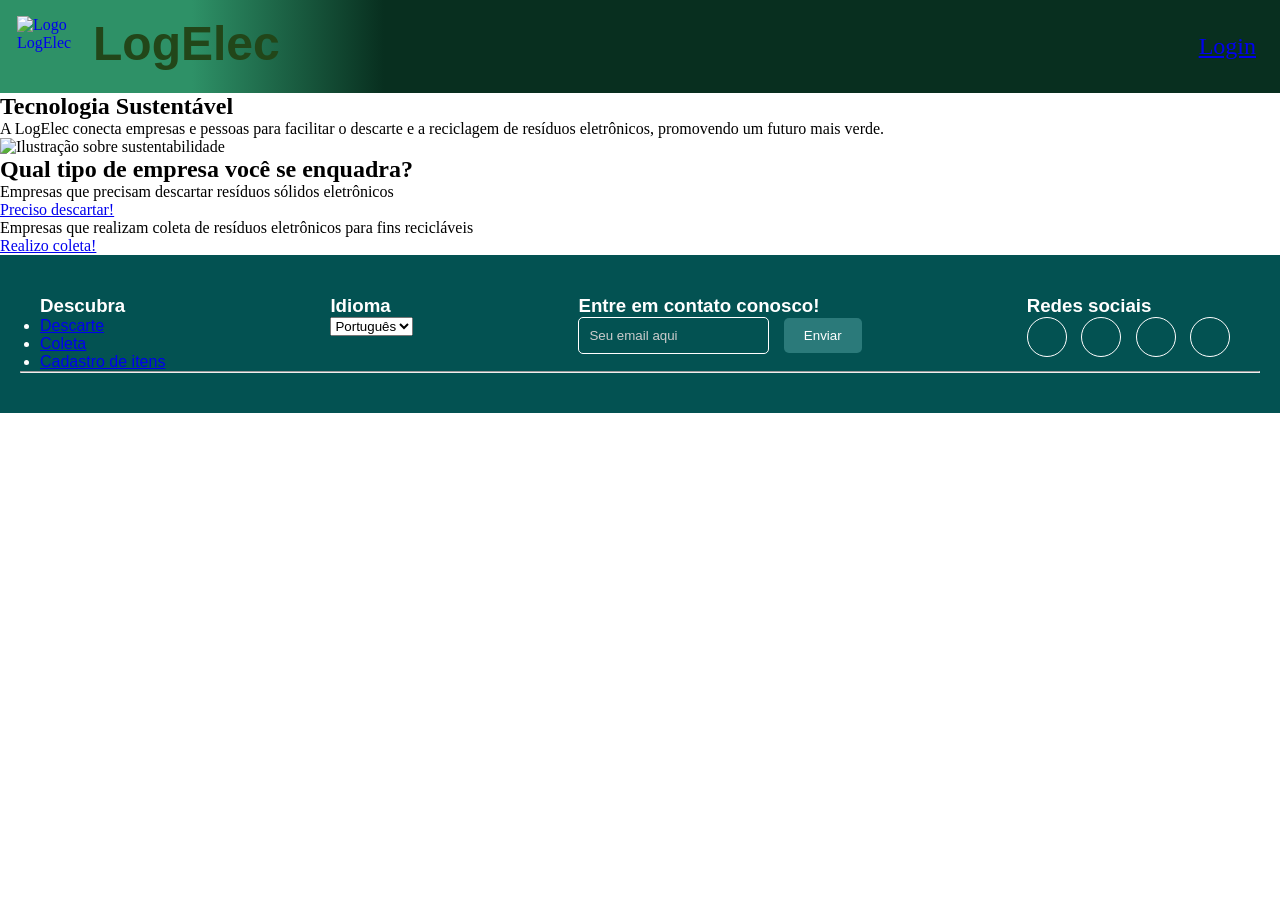
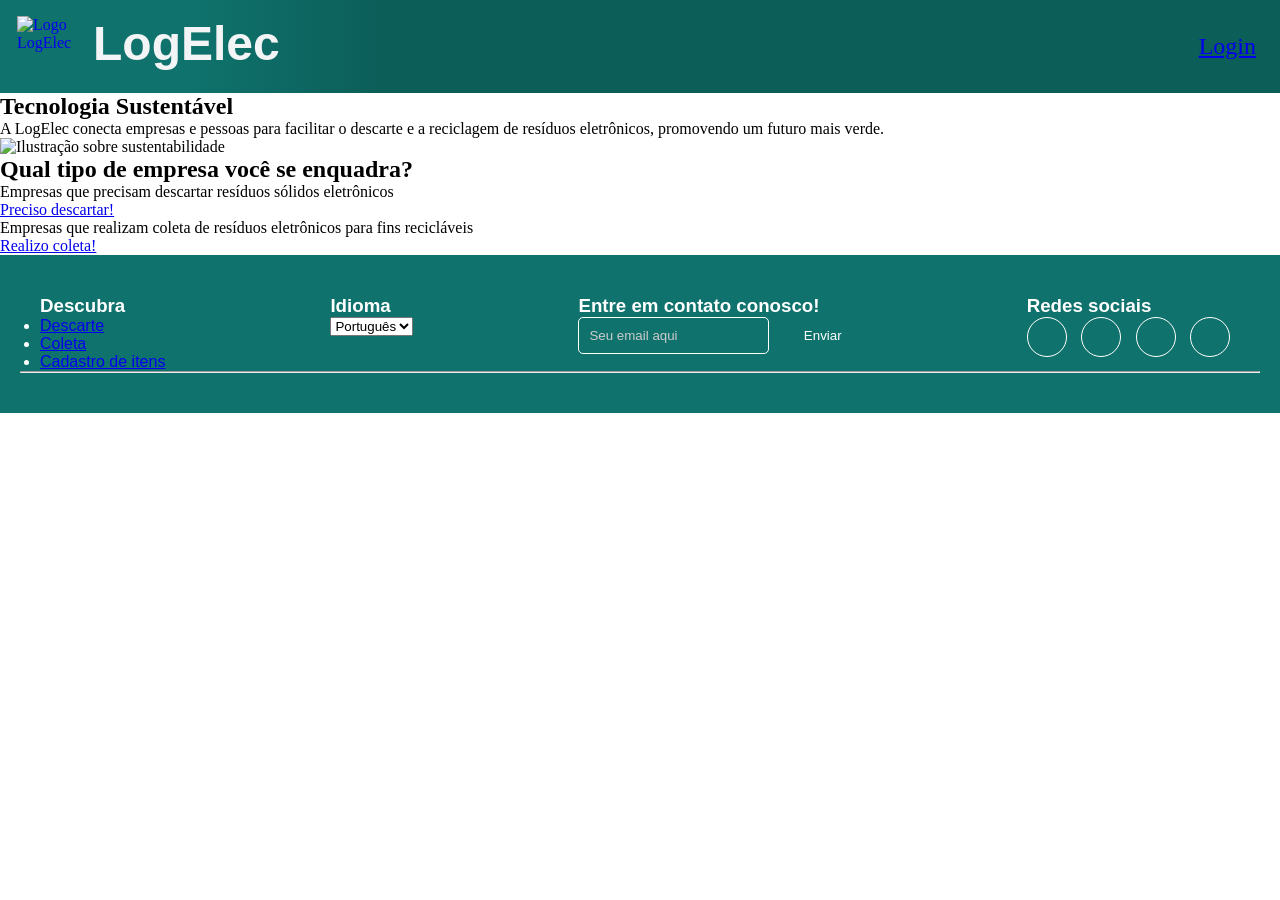

chore: alterações, exclusões e adiciões

--- a/frontend/style_css/stylescabecalho.css
+++ b/frontend/style_css/stylescabecalho.css
@@ -6,10 +6,10 @@
 .topbar {
     display: flex;
     align-items: center;
-    justify-content: space-between;
+  justify-content: space-between;
     width: 100%;    
     height: 93px;        
-    background: linear-gradient(90deg, rgb(46, 145, 103) 15%, #082F1F 30%);
+    background: linear-gradient(90deg, #0F726C 15%, #0c5e59 30%);
     position: relative;
     padding: 0 24px;
 }
@@ -47,14 +47,14 @@
   line-height: 36px;
   letter-spacing: 0;
 
-  color: #224619;
+  color: #F3F4F6;
 }
 
 /* Search bar - Busca */
 .search-bar {
 display: flex;
 align-items: center;
-background-color: rgba(255, 255, 255, 0.1);
+background-color: rgba(255, 255, 255, 0.14);
 padding: 8px 12px;
 border-radius: 8px;
 width: 432px;
@@ -89,12 +89,12 @@ margin-right: 10px; /* Mantém o espaçamento à direita */
   flex: 1; /* Permite que o campo de texto se expanda */
   border: none;
   background: transparent;
-  color: white;
+  color: #F3F4F6;
   padding-left: 10px;
 }
 
 .search-bar input::placeholder {
-  color: #e5e5e5;
+  color: #D1D5DB;
 }
 
 /* Icons */
@@ -109,7 +109,7 @@ position: relative;
 .icon {
   font-size: 1.3rem;
   cursor: pointer;
-  color: white;
+  color: #E5E7EB;
 }
 
 .header-icons img {
@@ -141,11 +141,15 @@ object-fit: contain; /* Garante que a imagem não seja cortada e mantenha suas p
 
   padding: 14px 16px;
   
-  color: white;
+  color: #E5E7EB;
   text-decoration: none;
   transition: background 0.2s ease;
   font-family: 'Roboto', sans-serif;
 
+}
+
+.dropdown a:hover {
+  background: rgba(255, 255, 255, 0.12);
 }
 
 /* Remove a borda do último item para não ter uma linha extra no final */
@@ -155,7 +159,7 @@ object-fit: contain; /* Garante que a imagem não seja cortada e mantenha suas p
 
 /* Estilos gerais do rodapé */
 footer {
-  background-color: #035252;
+  background-color: #0F726C;
   color: #fff;
   padding: 40px 20px;
   font-family: 'Roboto', sans-serif;
@@ -222,7 +226,7 @@ footer {
 }
 
 .contact-form button {
-  background-color: #2b7a7a;
+  background-color: #0F726C;
   color: #fff;
   border: none;
   padding: 10px 20px;
@@ -232,7 +236,7 @@ footer {
 }
 
 .contact-form button:hover {
-  background-color: #1a5c5c;
+  background-color: #0c5e59;
 }
 
 /* Seleção de idioma */
@@ -259,5 +263,5 @@ footer {
 }
 
 .social-icons a:hover {
-  background-color: #2b7a7a;
+  background-color: #0F726C;
 }
